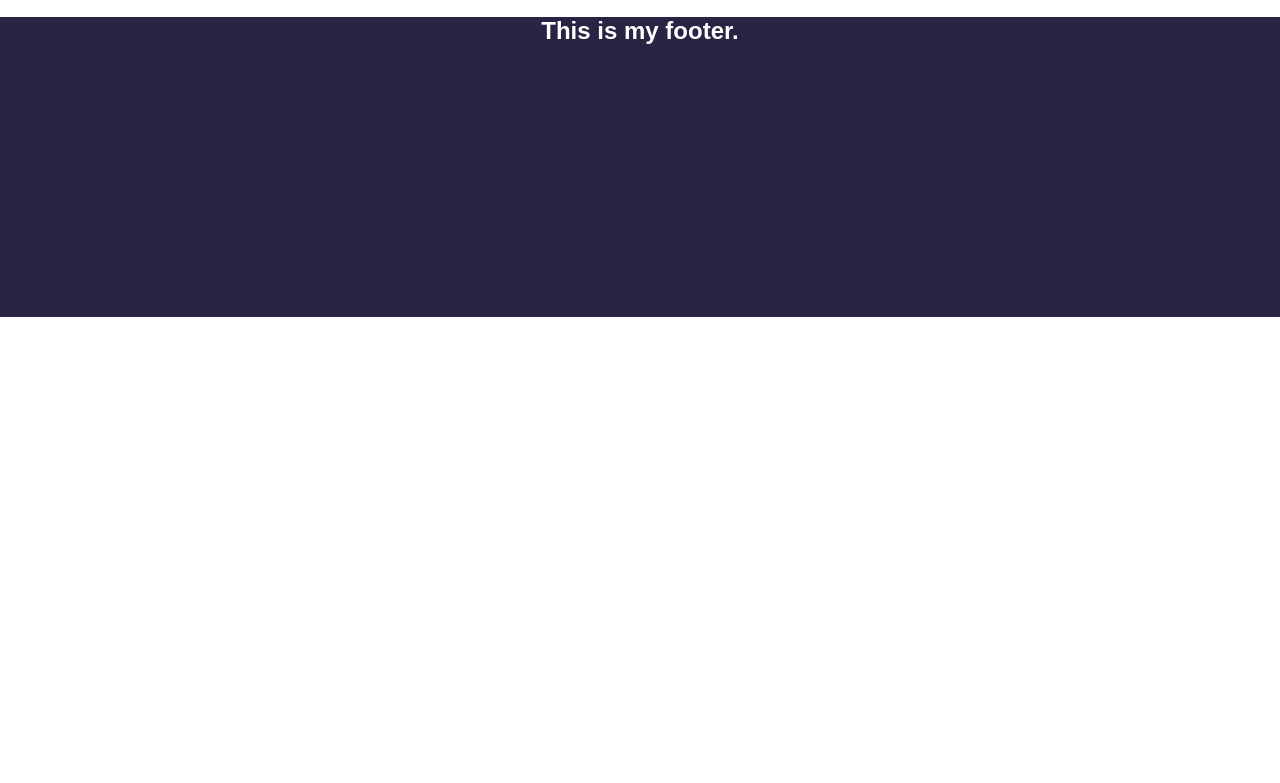
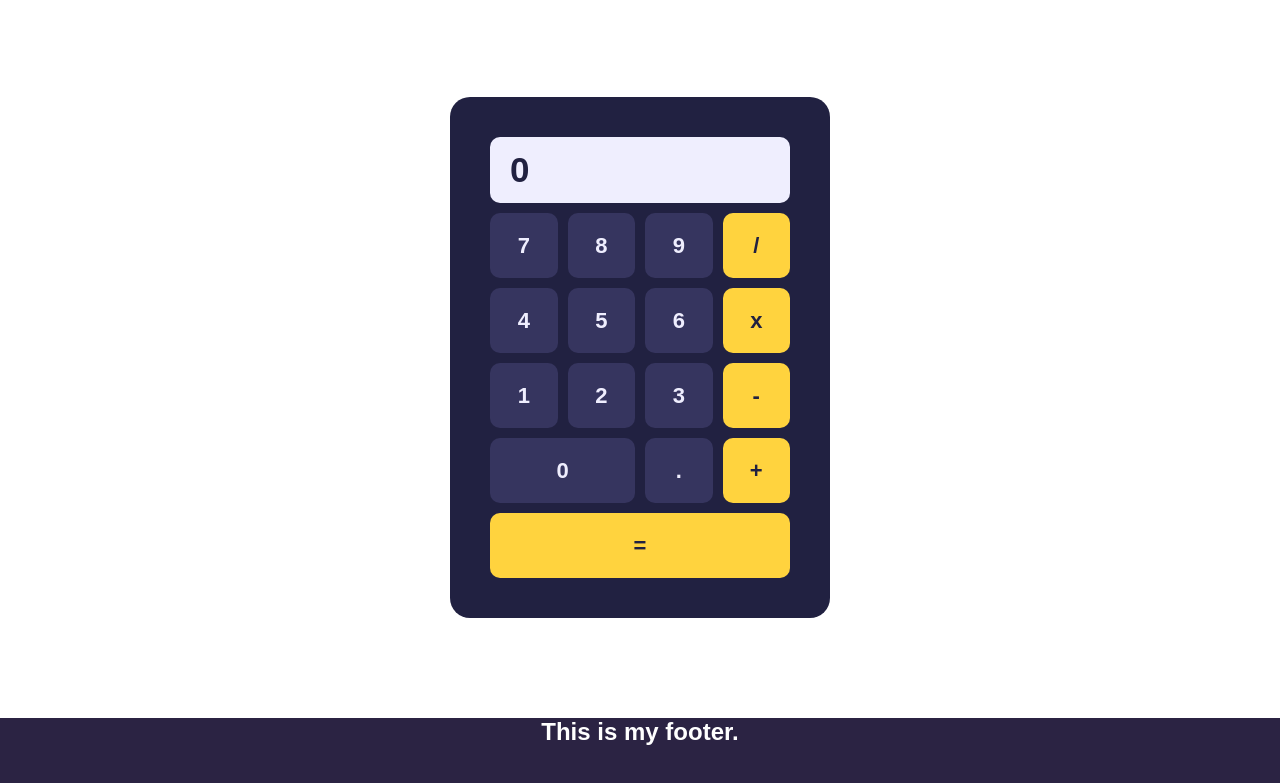
Before and after one commit to Klurifixus/earnshop, a plain HTML site: page index.html in a window 1280 px wide. Shown: the part 987-1770 px from the top of the page. Before the commit the page ends 1304 px from the top, so only its background shows below. Drawn offline with Linux system fonts and the light colour scheme.

Commit message:
#5 created a calculator

```diff
--- a/css/style.css
+++ b/css/style.css
@@ -170,3 +170,50 @@ footer{
 @media (max-width:1150px){
     #intro h1{ font-size: 20px; color: #454fc1;}
 }
+/* ---------------- Calculator ---------------- */
+#cal-con{
+    width: 300px;
+    margin: 100px auto;
+    background-color: #212141;
+    padding: 40px;
+    display: grid;
+    grid-template-columns: 1fr 1fr 1fr 1fr;
+    gap: 10px;
+    border-radius: 20px;
+}
+#cal-con h2{
+    background-color: #EFEEFE;
+    color: #212141;
+    margin: 0;
+    padding: 13px 20px 0px 20px;
+    height: 53px;
+    font-size: 35px;
+    grid-column: 1/5;
+    grid-row: 1/2;
+    border-radius: 10px;
+}
+#cal-con h4{
+    text-align: center;
+    background-color: #36355F;
+    color: #EFEEFE;
+    margin: 0;
+    border-radius: 10px;
+    height: 45px;
+    font-size: 22px;
+    padding-top: 20px;
+    transition-duration: 0.3s;
+}
+#cal-con h4:hover{
+    cursor: pointer;
+    background-color: #6558FF;
+    box-shadow: 0px 0px 20px #000;
+}
+.operator-btn{
+    background-color: #FFD33E !important;
+    color: #212141 !important;
+}
+.operator-btn:hover{
+    background-color: #d5ad29 !important;
+}
+
+/* ---------------- User ---------------- */
--- a/index.html
+++ b/index.html
@@ -74,7 +74,6 @@
                 <a href="">View Product</a>
             </div>
         </div>
-
         <div class="product-card">
             <div class="review-con"><p>Reviews 4.8⭐</p></div>
             <img src="image/suit-2.png" class="product-img">
@@ -84,7 +83,6 @@
                 <a href="">View Product</a>
             </div>
         </div>
-
         <div class="product-card">
             <div class="review-con"><p>Reviews 4.8⭐</p></div>
             <img src="image/suit-3.png" class="product-img">
@@ -94,7 +92,6 @@
                 <a href="">View Product</a>
             </div>
         </div>
-
         <div class="product-card">
             <div class="review-con"><p>Reviews 4.8⭐</p></div>
             <img src="image/suit-4.png" class="product-img">
@@ -106,6 +103,25 @@
         </div>
     </main>
 
+    <div id="cal-con">
+        <h2 id="displayNumb">0</h2>
+        <h4 onclick="formNumber(7)">7</h4>
+        <h4 onclick="formNumber(8)">8</h4>
+        <h4 onclick="formNumber(9)">9</h4>
+        <h4 onclick="formNumber(4)">4</h4>
+        <h4 onclick="formNumber(5)">5</h4>
+        <h4 onclick="formNumber(6)">6</h4>
+        <h4 onclick="formNumber(1)">1</h4>
+        <h4 onclick="formNumber(2)">2</h4>
+        <h4 onclick="formNumber(3)">3</h4>
+        <h4 onclick="formNumber(0)" style="grid-row:5/6 ; grid-column:1/3;">0</h4>
+        <h4 onclick="formNumber('.')">.</h4>
+        <h4 style="grid-row:2/3 ; grid-column:4/5; " class="operator-btn" onclick="opDiv()">/</h4>
+        <h4 style="grid-row:3/4 ; grid-column:4/5; " class="operator-btn" onclick="opMul()">x</h4>
+        <h4 style="grid-row:4/5 ; grid-column:4/5; " class="operator-btn" onclick="opSub()">-</h4>
+        <h4 style="grid-row:5/6 ; grid-column:4/5; " class="operator-btn" onclick="opSum()">+</h4>
+        <h4 id="equal" style="grid-row:6/7 ; grid-column:1/5; " class="operator-btn">=</h4>
+     </div>
     <!-- ***************** Footer ***************** -->
     <footer>
         <h2>This is my footer.</h2>
--- a/index.js
+++ b/index.js
@@ -1,3 +1,4 @@
+////////////////////////////////////////////////////////////////productcards index///////////////////////////////////////////////
 function showReview(){
     document.querySelector('.review-con').classList.toggle('hover-review');
     document.querySelector('.product-img').classList.toggle("hover-img");
@@ -6,7 +7,15 @@ function hideReview(){
     document.querySelector('.review-con').classList.toggle('hover-review');
     document.querySelector('.product-img').classList.toggle("hover-img");
 }
+var productImg = document.querySelector('.product-img');
+productImg.addEventListener('mouseover', showReview)
+productImg.addEventListener('mouseout', hideReview)
+////////////////////////////////////////////////////////////////Consolelog Video///////////////////////////////////////////////
+function print(){ console.log("The Video Ended.") }
 
+var video = document.querySelector('.video');
+video.addEventListener("ended", print);
+////////////////////////////////////////////////////////////////Dark and light mode///////////////////////////////////////////////
 var sun = document.getElementById('sun-icon')
 var moon = document.getElementById('moon-icon')
 var body = document.getElementsByTagName('body')[0]
@@ -26,3 +35,58 @@ function lightMode(){
     introText.style.color="#FFFFFF";
 
 }
+////////////////////////////////////////////////////////////////calculators///////////////////////////////////////////////
+var number1 = "";
+var number2 = "";
+var equalSign = document.getElementById("equal")
+
+var isNumber1Ready = false;
+
+// Function for adding numbers
+function formNumber(n){
+    if(!isNumber1Ready){
+        number1 += n;
+        document.getElementById("displayNumb").textContent = number1
+    }
+    else{
+        number2 += n;
+        document.getElementById("displayNumb").textContent = number2
+    }
+}
+
+// Functions for operations
+function sum(n1,n2){    return n1+n2}
+function subtract(n1,n2){    return n1-n2}
+function multiply(n1,n2){    return n1*n2}
+function divide(n1,n2){    return n1/n2}
+
+// Function for equal button - This is higher order function
+function cal(p1, p2, operation){
+    p2 =Number(p2)
+    result = operation(p1,p2)
+    document.getElementById("displayNumb").textContent = result
+}
+
+// Function for clilcking on operation signs
+function opSum(){
+    number1 = Number(number1)
+    isNumber1Ready = true;
+    equalSign.setAttribute("onclick", "cal(number1, number2, sum)")
+}
+function opSub(){
+    number1 = Number(number1)
+    isNumber1Ready = true;
+    equalSign.setAttribute("onclick", "cal(number1, number2, subtract)")
+}
+function opMul(){
+    number1 = Number(number1)
+    isNumber1Ready = true;
+    equalSign.setAttribute("onclick", "cal(number1, number2, multiply)")
+}
+function opDiv(){
+    number1 = Number(number1)
+    isNumber1Ready = true;
+    equalSign.setAttribute("onclick", "cal(number1, number2, divide)")
+}
+
+////////////////////////////////////////////////////////////////(              )///////////////////////////////////////////////
```
